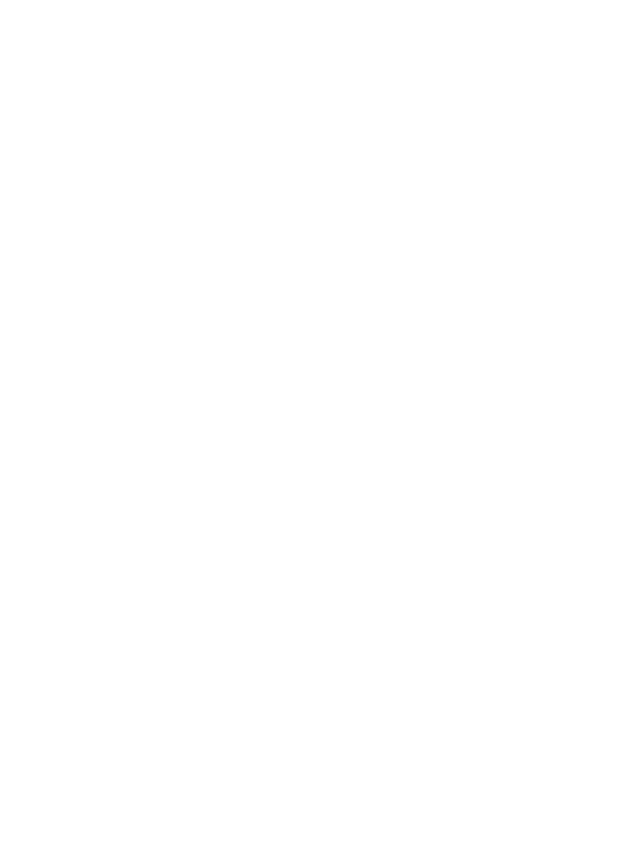
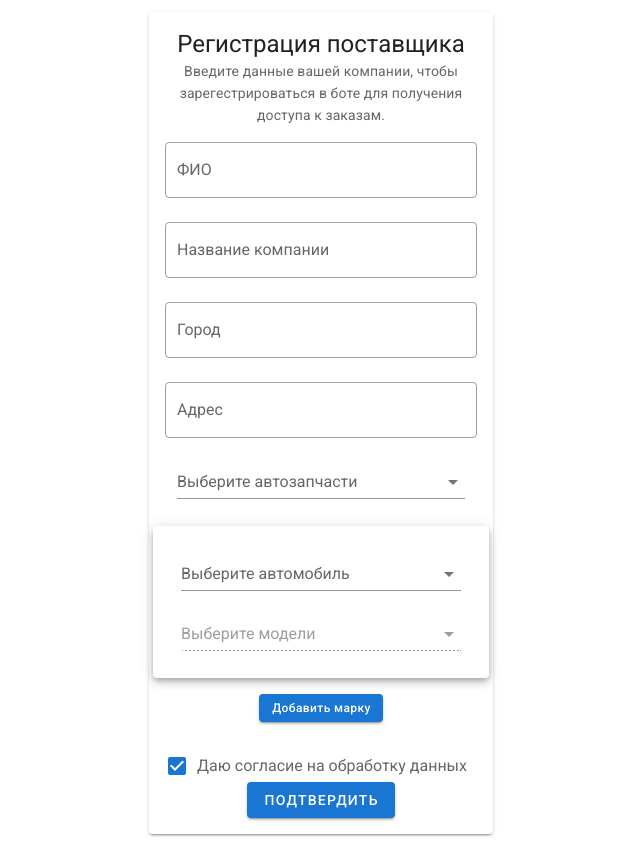
Before and after one commit to Lustach/auto, a Vue app: page /1 in a window 1280 px wide. Shown: the whole page, without its empty margins (319-959 px from the left). Before the commit the page ends 800 px from the top, so only its background shows below. Built offline with nearby package versions, Linux system fonts and the light colour scheme; no server answers.

Commit message:
дай бог

```diff
--- a/src/components/Field.vue
+++ b/src/components/Field.vue
@@ -79,11 +79,13 @@ export default {
 	},
 	methods: {
 		toggle() {
+			console.log('toggle')
 			this.$nextTick(() => {
 				if (this.selectedAllGroup) {
 					this.field.value = []
 				} else {
-					this.field.value = this.field.items.slice()
+					// todo check
+					this.field.value = this.field.items.map(e=>e.id).slice()
 				}
 			})
 		},
--- a/src/plugins/api.js
+++ b/src/plugins/api.js
@@ -7,7 +7,10 @@ const API = {
 	car:{
 		maker:()=>axios.get(`${BASE_URL}/car_maker`),
 		model:(id)=>axios.get(`${BASE_URL}/car_model?carmaker_id=${id}`),
-		parts:()=>axios.get(`${BASE_URL}/work_type`)
+		parts:()=>axios.get(`${BASE_URL}/work_type`),
+		addUser:(data)=>axios.post(`${BASE_URL}/add_user`,{
+			params:{data: data}
+		})
 	},
 	record: {
 		getData: () => axios.get(`${BASE_URL}/api/records`)
--- a/src/router/index.js
+++ b/src/router/index.js
@@ -6,7 +6,7 @@ Vue.use(VueRouter)
 
   const routes = [
   {
-    path: '/',
+    path: '/:id',
     name: 'SignUp',
     component: ()=>import('../views/SignUp.vue')
   },
--- a/src/views/SignUp.vue
+++ b/src/views/SignUp.vue
@@ -15,6 +15,7 @@
                     hide-details
                     label="ФИО"
                     outlined
+                    v-model="full_name"
                   ></v-text-field>
                 </v-col>
                 <!--                Comppany-->
@@ -23,6 +24,7 @@
                     hide-details
                     label="Название компании"
                     outlined
+                    v-model="company_name"
                   ></v-text-field>
                 </v-col>
                 <!--                City-->
@@ -31,6 +33,7 @@
                     hide-details
                     label="Город"
                     outlined
+                    v-model="city_name"
                   ></v-text-field>
                 </v-col>
                 <!--                Adress-->
@@ -39,6 +42,7 @@
                     hide-details
                     label="Адрес"
                     outlined
+                    v-model="address"
                   ></v-text-field>
                 </v-col>
                 <!--                auto parts-->
@@ -46,7 +50,7 @@
                   <Field :field="carParts" itemText="name" itemValue="id" label="Выберите автозапчасти"></Field>
                 </v-col>
                 <v-col class="pa-0 mt-4" cols="12">
-                  <v-card :key="j" class="mb-4" elevation="5" v-for="(i,j) in test">
+                  <v-card :key="j" class="mb-4" elevation="5" v-for="(i,j) in groups">
                     <v-card-text>
                       <div class="text-h6" style="display:flex;" v-if="j>0">
                         <v-spacer></v-spacer>
@@ -64,7 +68,7 @@
                 </v-col>
                 <v-col cols="12">
                   <v-checkbox hide-details label="Даю согласие на обработку данных" v-model="checkbox1"></v-checkbox>
-                  <v-btn class="mt-1" color="primary">Подтвердить</v-btn>
+                  <v-btn @click="submit" class="mt-1" color="primary">Подтвердить</v-btn>
                 </v-col>
               </v-row>
             </v-form>
@@ -92,9 +96,12 @@ export default {
 			console.error(e, 'error')
 		}
 		this.addGroup()
-		this.addGroup()
 	},
 	data: () => ({
+		full_name: '',
+		company_name: '',
+		city_name: '',
+		address: '',
 		carMaker: { items: [], value: [] },
 		carModel: { items: [], value: [] },
 		carParts: { items: [], value: [] },
@@ -104,6 +111,18 @@ export default {
 		indexes: [],
 	}),
 	methods: {
+		submit() {
+			const payload = {
+				full_name: this.full_name,
+				company_name: this.company_name,
+				city_name: this.city_name,
+				address: this.address,
+				wt_list: this.carParts.value,
+				carmodel_list: this.groups.reduce(e => e.models.value)
+			}
+			console.log(this.carParts.value, 'thisssss')
+			this.$API.car.addUser(payload)
+		},
 		async getModel(carId, fieldIndex) {
 			this.indexes[fieldIndex] = carId
 			// for (let i = 0; i < this.groups.length; i++) {
@@ -114,14 +133,60 @@ export default {
 			// 		}
 			// 	}
 			// }
-			console.log('CHTO', this.indexes)
+			// if (this.indexes.length > 0) {
+			// 	this.groups.forEach(e => {
+			// 		console.log(e,'EHE')
+			// 	})
+			// }
+			// todo вроде получилось ниже
+			// console.log(this.carMaker.items.filter((e, i) => {
+			// 	console.log(e, i, 'carMaker')
+			// 	return this.indexes.find(el => {
+			// 		console.log(el === e.id, 'find')
+			// 		return el !== e.id
+			// 	})
+			// }), 'this.carMaker')
+			this.groups.forEach((e, i) => {
+				if (!this.indexes[i])
+					e.auto.items = JSON.parse(JSON.stringify(this.carMaker.items.filter((e, i) => {
+						console.log(e, i, 'carMaker')
+						return this.indexes.find(el => {
+							console.log(el === e.id, 'find')
+							return el !== e.id
+						})
+					})))
+				console.log(e.auto.items, 'lolol')
+			})
+			// for (let i = 0; i < this.indexes.length; i++) {
+			// 	if (this.indexes[i]) {
+			// 		console.log(this.indexes[i])
+			// 		this.groups.forEach((e, index) => {
+			// 			console.log(e.auto.items[index], this.indexes[i], 'YES')
+			// 			if (e.auto.items[index].id === this.indexes[i]) {
+			// 				e.auto.items.splice(index, 1)
+			// 				console.log(this.groups, 'E')
+			// 			}
+			// 		})
+			// 	}
+			// }
+			// todo восстановление
+			// for (let i = 0; i < this.indexes.length; i++) {
+			// 	if (this.indexes[i]) {
+			// 		console.log(this.indexes[i])
+			// 		this.groups.forEach((e, index) => {
+			// 			console.log(e.auto.items[index], this.indexes[i], 'YES')
+			// 			if (e.auto.items[index].id === this.indexes[i]) {
+			// 				e.auto.items.splice(index, 1)
+			// 				console.log(this.groups, 'E')
+			// 			}
+			// 		})
+			// 	}
+			// }
+			console.log('CHTO', this.groups)
 			const result = await this.$API.car.model(carId)
 			this.groups[fieldIndex].models.items = result.data
 		},
 		addGroup() {
-			// const auto =  JSON.parse(JSON.stringify(this.carMaker))
-			// const models =  JSON.parse(JSON.stringify(this.carModel))
-			// console.log(auto)
 			this.groups.push({
 				auto: JSON.parse(JSON.stringify(this.carMaker)),
 				models: JSON.parse(JSON.stringify(this.carModel))
```
